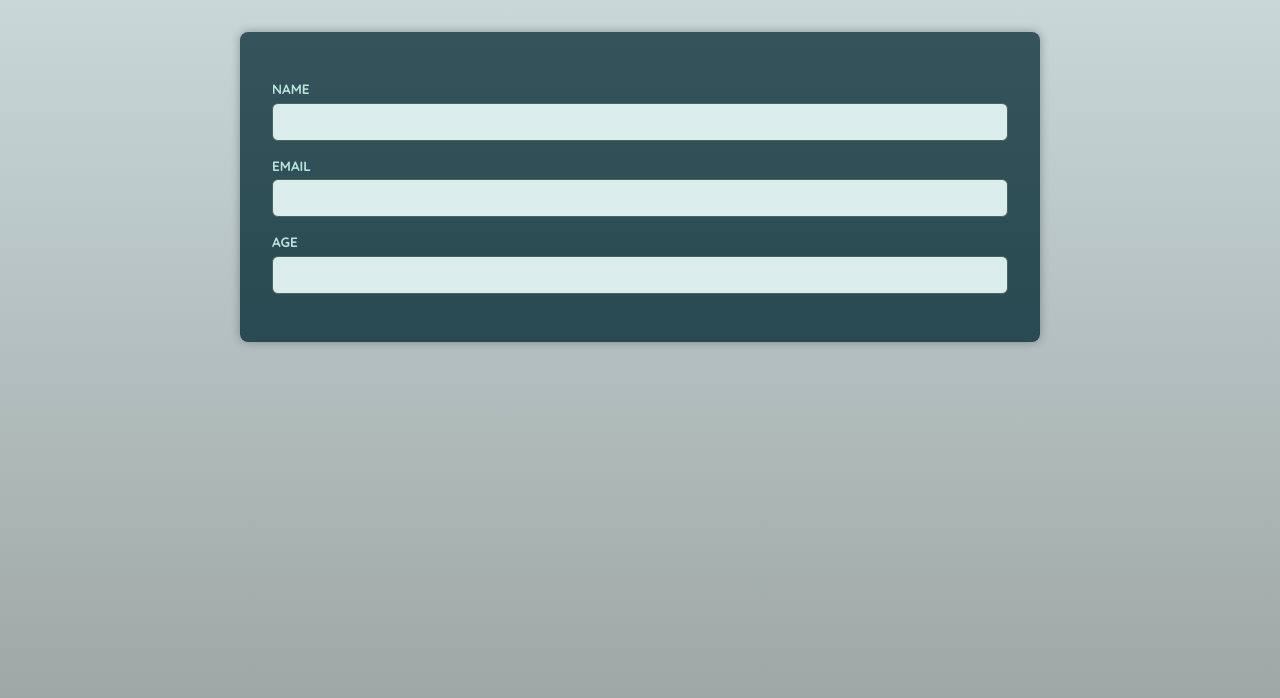
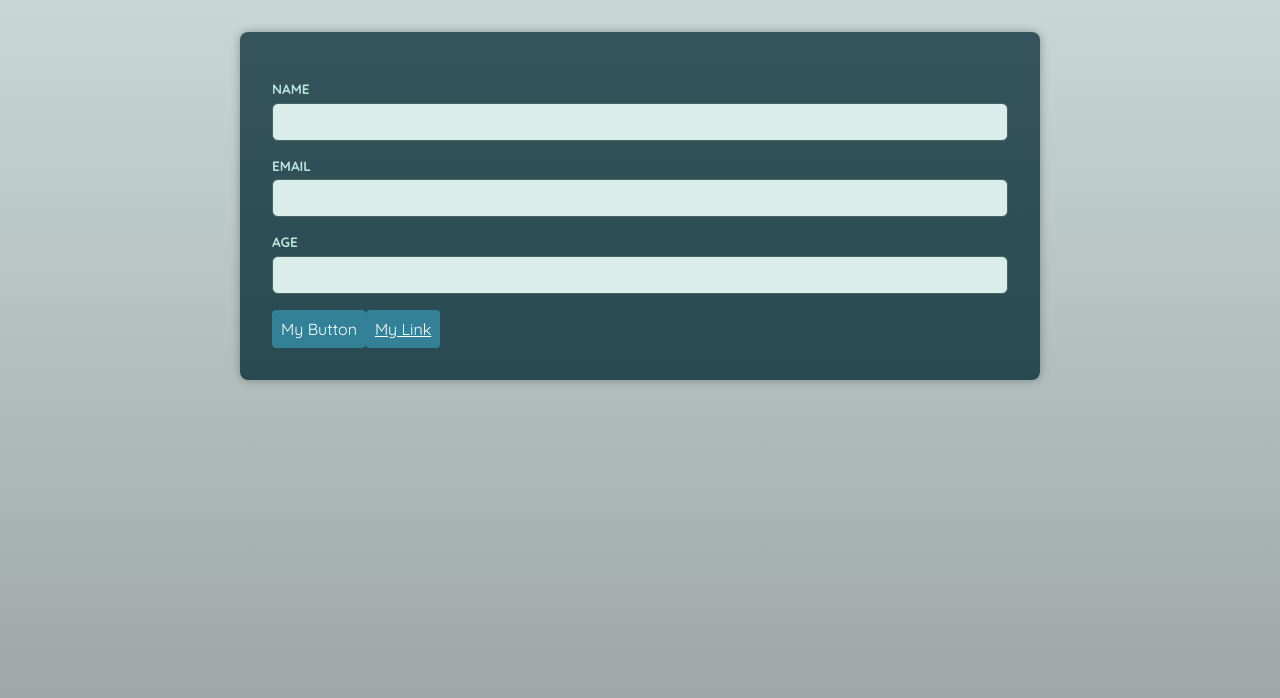
Before and after one commit to dmehra2102/react-zone, a React (Vite) app in the folder advance-components/: page / in a window 1280 px wide. Shown: the top 698 px of the page. Built offline with nearby package versions, Linux system fonts and the light colour scheme; a web font is replaced by a local one.

Commit message:
feat: added wrapper button component

```diff
--- a/advance-components/src/App.tsx
+++ b/advance-components/src/App.tsx
@@ -1,3 +1,4 @@
+import Button from "./components/Button";
 import Input from "./components/Input";
 
 function App() {
@@ -6,6 +7,11 @@
       <Input id="name" label="name" type="text" />
       <Input id="email" label="email" type="email" />
       <Input id="age" label="age" type="number" />
+
+      <Button disabled>My Button</Button>
+      <Button href="http://youtube.com" target="_blank">
+        My Link
+      </Button>
     </main>
   );
 }
--- /dev/null
+++ b/advance-components/src/components/Button.tsx
@@ -0,0 +1,27 @@
+import { type ComponentPropsWithoutRef } from "react";
+
+// type ButtonProps = {
+//   el: "button";
+// } & ComponentPropsWithoutRef<"button">;
+
+// type AnchorProps = {
+//   el: "anchor";
+// } & ComponentPropsWithoutRef<"a">;
+
+type ButtonProps = ComponentPropsWithoutRef<"button"> & {
+  href?: never;
+};
+
+type AnchorProps = ComponentPropsWithoutRef<"a"> & {
+  href?: string;
+};
+
+function isAnchorProps(props: ButtonProps | AnchorProps): props is AnchorProps {
+  return "href" in props;
+}
+
+export default function Button(props: ButtonProps | AnchorProps) {
+  if (isAnchorProps(props)) return <a className="button" {...props}></a>;
+
+  return <button className="button" {...props}></button>;
+}
--- a/advance-components/src/components/Input.tsx
+++ b/advance-components/src/components/Input.tsx
@@ -1,4 +1,4 @@
-import { ComponentPropsWithoutRef } from "react";
+import { type ComponentPropsWithoutRef } from "react";
 
 type Props = {
   label: string;
```
